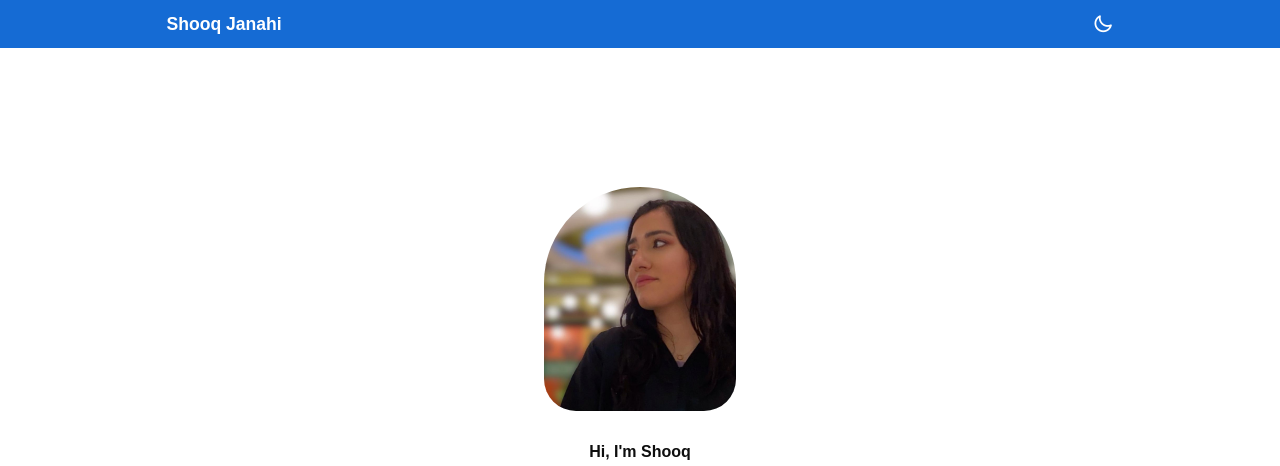
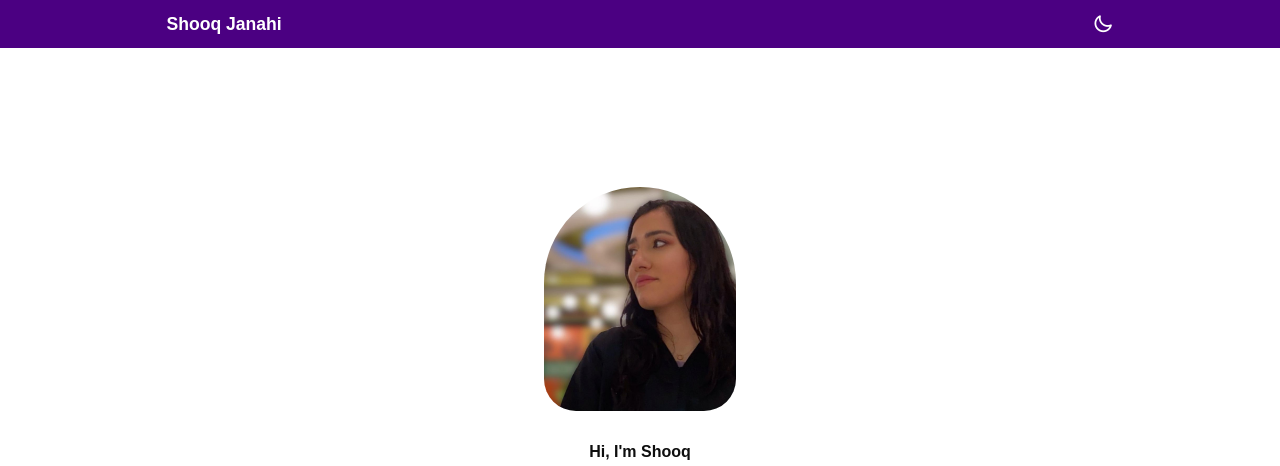
Before and after one commit to ShooqJanahi/ShooqJanahiPortfolio, a plain HTML site: page index.html in a window 1280 px wide. Shown: the top 466 px of the page. Drawn offline with nearby package versions, Linux system fonts and the light colour scheme.

Commit message:
fixed coloring

```diff
--- a/index.css
+++ b/index.css
@@ -9,8 +9,8 @@
 }
 
 :root {
-    --color-primary: rgb(21, 107, 212);
-    --color-primary-variant: rgba(21, 107, 212, 0.5);
+    --color-primary: #4b0082;
+    --color-primary-variant: #6819a4;
     --color-gray-0: #fff;
     --color-gray-50: #edecec;
     --color-gray-100: #e6e5e5;
@@ -69,6 +69,8 @@ body {
     color: var(--color-gray-800);
     user-select: none;
 }
+
+
 
 .container {
     width: var(--container-w-lg);
```
Also changed, not shown: index.html (+2 -0 lines).
